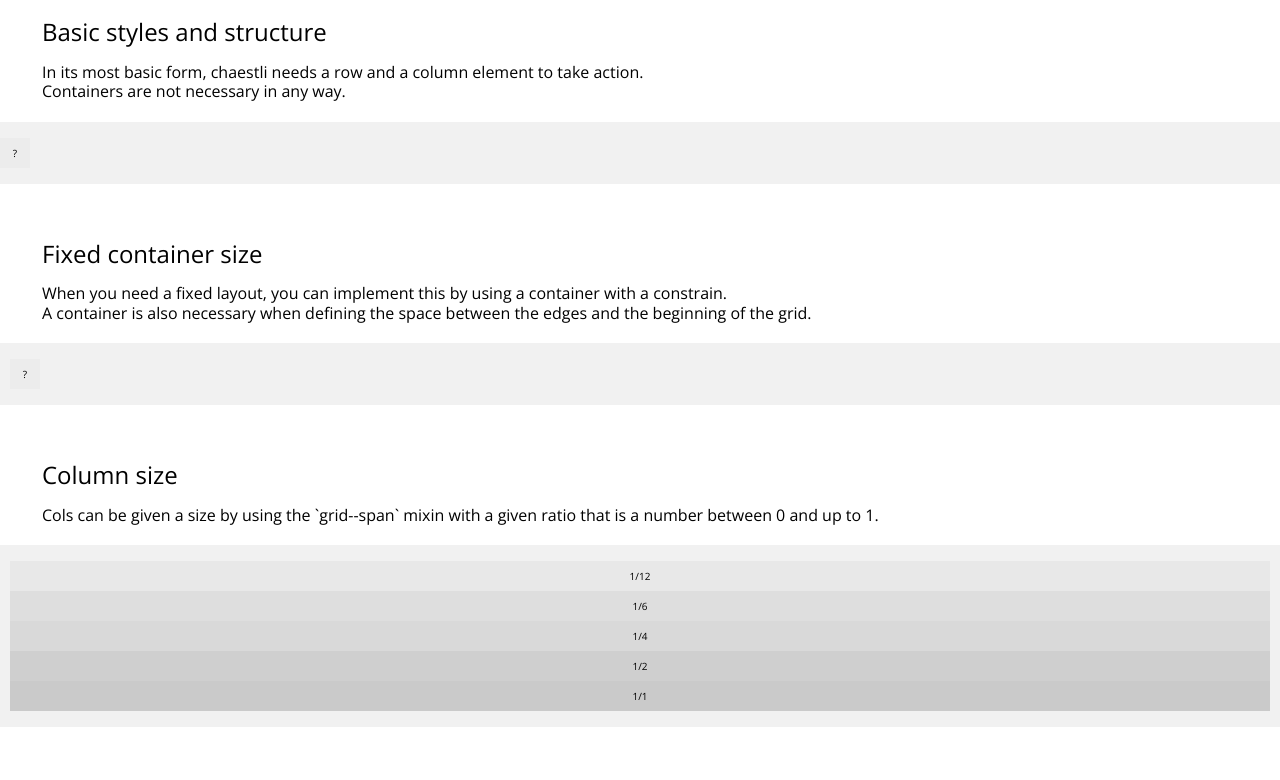
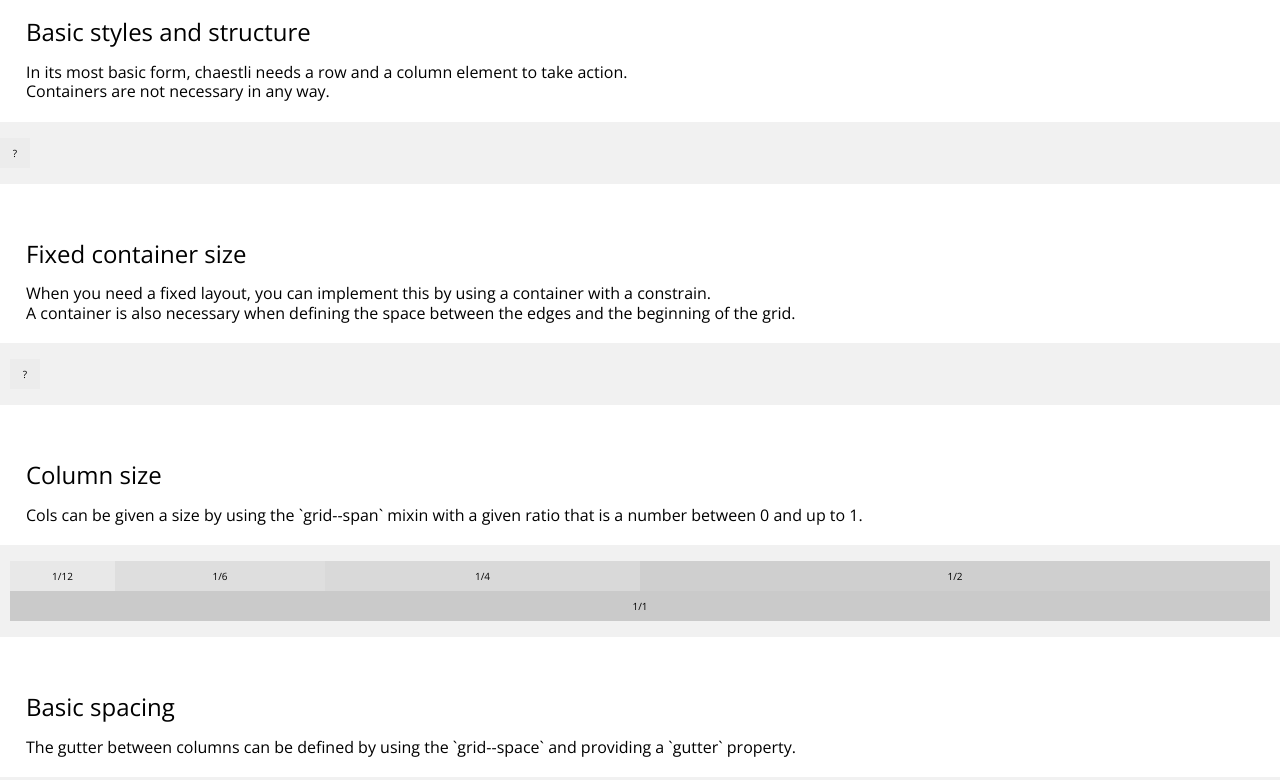
Before and after one commit to dreipol/chaestli, a website: page docs/demo/index.html in a window 1280 px wide. Shown: the part 112-892 px from the top of the page. Drawn offline with nearby package versions, Linux system fonts and the light colour scheme.

Commit message:
Migrate demo

```diff
--- a/docs/demo/scss/_demo.scss
+++ b/docs/demo/scss/_demo.scss
@@ -1,13 +1,13 @@
 @use '../../../index' as grid;
 
 $demo-sections: (
-    (id: 'ant', label: '1/12', ratio: (1, 12), color: rgba(#000, 0.04)),
-    (id: 'snake', label: '1/8', ratio: (1, 8), color: rgba(#000, 0.06)),
-    (id: 'gazelle', label: '1/6', ratio: (1, 6), color: rgba(#000, 0.08)),
-    (id: 'lion', label: '1/4', ratio: (1, 4), color: rgba(#000, 0.10)),
-    (id: 'girafe', label: '1/3', ratio: (1, 3), color: rgba(#000, 0.12)),
-    (id: 'rhino', label: '1/2', ratio: (1, 2), color: rgba(#000, 0.14)),
-    (id: 'elephant', label: '1/1', ratio: (1, 1), color: rgba(#000, 0.16)),
+    (id: 'ant', label: '1/12', ratio: (span 1, span 12), color: rgba(#000, 0.04)),
+    (id: 'snake', label: '1/8', ratio: (span 1.5, span 12), color: rgba(#000, 0.06)),
+    (id: 'gazelle', label: '1/6', ratio: (span 2, span 12), color: rgba(#000, 0.08)),
+    (id: 'lion', label: '1/4', ratio: (span 3, span 12), color: rgba(#000, 0.10)),
+    (id: 'girafe', label: '1/3', ratio: (span 4, span 12), color: rgba(#000, 0.12)),
+    (id: 'rhino', label: '1/2', ratio: (span 6, span 12), color: rgba(#000, 0.14)),
+    (id: 'elephant', label: '1/1', ratio: (span 12, span 12), color: rgba(#000, 0.16)),
 );
 
 
--- a/docs/demo/scss/grids/showcases/_basic-spacing.scss
+++ b/docs/demo/scss/grids/showcases/_basic-spacing.scss
@@ -1,5 +1,7 @@
 @use '../../../../../index' as grid;
 
 .grid.grid--basic-spacing-showcase {
-    @include grid.grid((gutter: 32px, edge: 0, num-cols: 12));
+    .grid__row {
+        @include grid.grid((gutter: 32px, num-cols: 12));
+    }
 }
--- a/docs/demo/scss/grids/showcases/_column-size.scss
+++ b/docs/demo/scss/grids/showcases/_column-size.scss
@@ -1,23 +1,26 @@
 @use '../../../../../index' as grid;
 
 .demo.demo--column-size-showcase {
+    .grid__row {
+        @include grid.grid((num-cols: 12));
+    }
     .demo__col.demo__col--ant {
-        @include grid.col(1 / 12);
+        @include grid.column(span 1, span 12);
     }
 
     .demo__col.demo__col--gazelle {
-        @include grid.col(1 / 6);
+        @include grid.column(span 2, span 12);
     }
 
     .demo__col.demo__col--lion {
-        @include grid.col(1 / 4);
+        @include grid.column(span 3, span 12);
     }
 
     .demo__col.demo__col--rhino {
-        @include grid.col(1 / 2);
+        @include grid.column(span 6, span 12);
     }
 
     .demo__col.demo__col--elephant {
-        @include grid.col(1 / 1);
+        @include grid.column(span 12, span 12);
     }
 }
--- a/docs/demo/scss/index.scss
+++ b/docs/demo/scss/index.scss
@@ -11,10 +11,9 @@
 
 @import 'grids/showcases/plain';
 @import 'grids/showcases/fixed-container-size';
-
-/*
 @import 'grids/showcases/column-size';
 @import 'grids/showcases/basic-spacing';
+/*
 @import 'grids/showcases/four-side-spacing';
 @import 'grids/showcases/edge-spacing';
 @import 'grids/showcases/spacing-response-to-media-queries';
--- a/lib/_chaestli.scss
+++ b/lib/_chaestli.scss
@@ -13,7 +13,7 @@
 
     // prepare variables to render
     $has-container-size: type-of($container-size) == 'number';
-    $content-width: if($has-container-size, $container-size - (2 * $edge), auto);
+    $content-width: if($has-container-size, $container-size, auto);
 
     // render css props
     max-width: $content-width;
```
Also changed, not shown: docs/demo/index.css, 1 other file.
